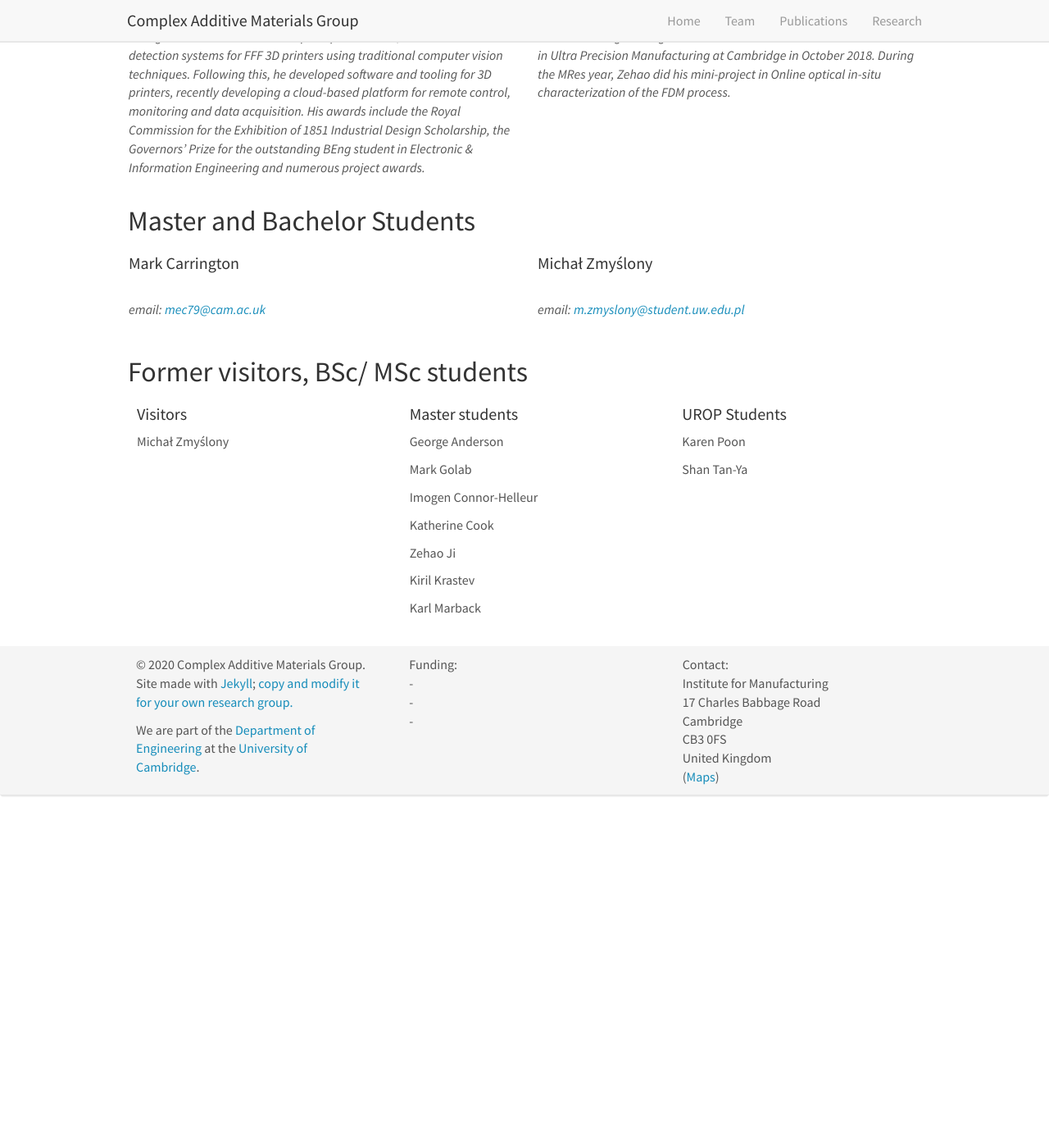
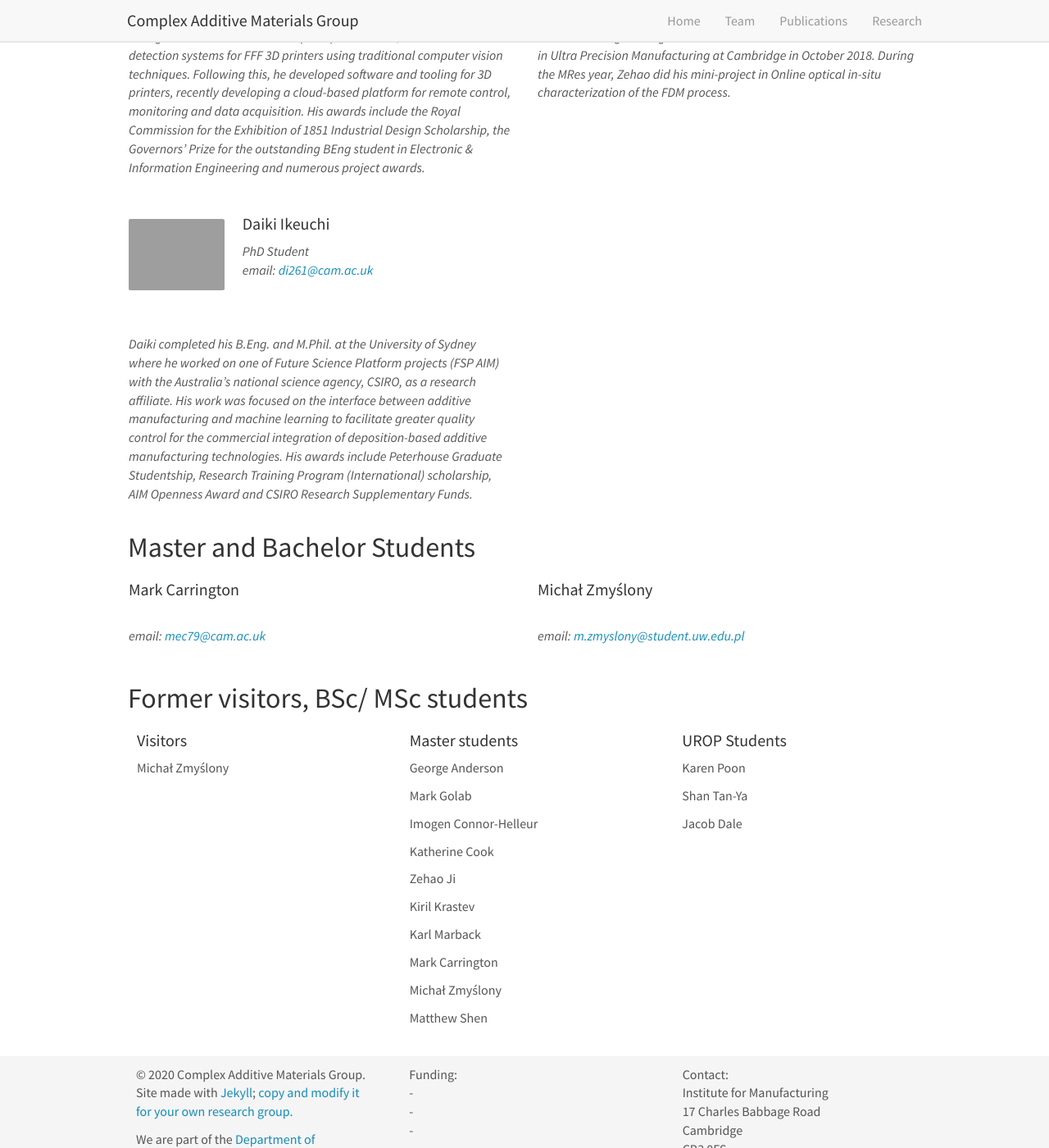
Before and after one commit to cam-cambridge/cam-cambridge.github.io, a Jekyll site: the page built from _pages/team.md, in a window 1280 px wide and 1400 px high, scrolled down 1445 px. Shown: the whole window at 82% size. Built offline with Jekyll 4.4.1, drawn with Linux system fonts in a browser that asks for light colours; nearby versions of some CDN libraries; before the commit the page ends 2438 px from its top, so only the background shows below that.

Commit message:
Fixing team updates

```diff
--- a/_data/alumni_bsc.yml
+++ b/_data/alumni_bsc.yml
@@ -1,3 +1,5 @@
 - name: Karen Poon
 
 - name: Shan Tan-Ya
+
+- name: Jacob Dale
--- a/_data/alumni_msc.yml
+++ b/_data/alumni_msc.yml
@@ -11,3 +11,9 @@
 - name: Kiril Krastev
 
 - name: Karl Marback
+
+- name: Mark Carrington
+
+- name: Michał Zmyślony
+
+- name: Matthew Shen
--- a/_data/team_members.yml
+++ b/_data/team_members.yml
@@ -17,7 +17,7 @@
   bio: Cassi completed her PhD at the University of Cambridge as a joint student of the Analytical Biotechnology group in the Department of Chemical Engineering and Biotechnology and the Fluids in Advanced Manufacturing group, under the supervision of Dr Lisa Hall and Dr Ronan Daly.  Her work focused on the integration of functional materials, assay development and manufacturing design to enable biosensors to be produced for affordable, rapid, and point-of-care detection of diseases. Prior to starting her PhD, Cassi received her BSE in Bioengineering from the University of Pennsylvania and completed a Masters in Bioscience Enterprise at the University of Cambridge, focusing on the commercialization of early stage medical technologies.
 
 - name: Lefan Wang
-  photo:
+  photo: lefan_wang.jpg
   info: Postdoc
   email: lw683@cam.ac.uk
   bio: Lefan received her PhD degree in Engineering at the Cardiff University in 2018, with her research on the development of wearable sensors for hand motion monitoring. Then she worked as a Postdoc Research Fellow in Mechanical Engineering at the University of Leeds, where she mainly focused on the design of sensing system for the prevention of diabetic foot ulcers. Tri-axis inductive force sensors were explored and optimised using 3D finite element modelling. A sensing insole with an integration of 64 tri-axis force sensors was designed to measure plantar pressure and shear stress simultaneously. Her awards include International travel grants, Innovative Interdisciplinary Biomedical Engineering Research Development Fellowship, and International Doctoral Scholarship.
@@ -33,3 +33,9 @@
   info: PhD Student
   email: zj247@cam.ac.uk
   bio: Zehao graduated from the University of Sheffield with a BEng in Mechanical Engineering in 2018 and continued his studies with an MRes in Ultra Precision Manufacturing at Cambridge in October 2018. During the MRes year, Zehao did his mini-project in Online optical in-situ characterization of the FDM process.
+
+- name: Daiki Ikeuchi
+  photo: daiki_ikeuchi.jpg
+  info: PhD Student
+  email: di261@cam.ac.uk
+  bio: Daiki completed his B.Eng. and M.Phil. at the University of Sydney where he worked on one of Future Science Platform projects (FSP AIM) with the Australia’s national science agency, CSIRO, as a research affiliate.  His work was focused on the interface between additive manufacturing and machine learning to facilitate greater quality control for the commercial integration of deposition-based additive manufacturing technologies. His awards include Peterhouse Graduate Studentship, Research Training Program (International) scholarship, AIM Openness Award and CSIRO Research Supplementary Funds.
```
Also changed, not shown: _data/news.yml (+7 -7 lines), images/teampic/daiki_ikechi.jpg (added), images/teampic/douglas_brion.jpg, images/teampic/lefan_wang.jpg (added), 3 other files.
